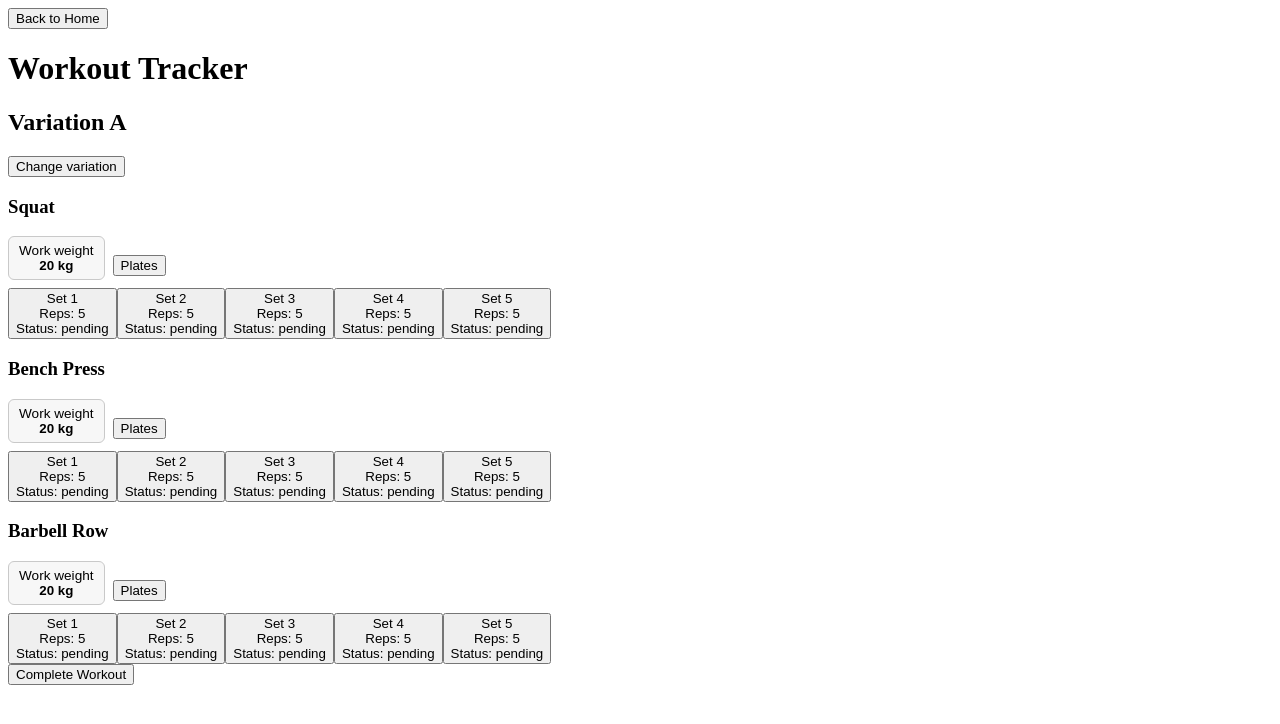
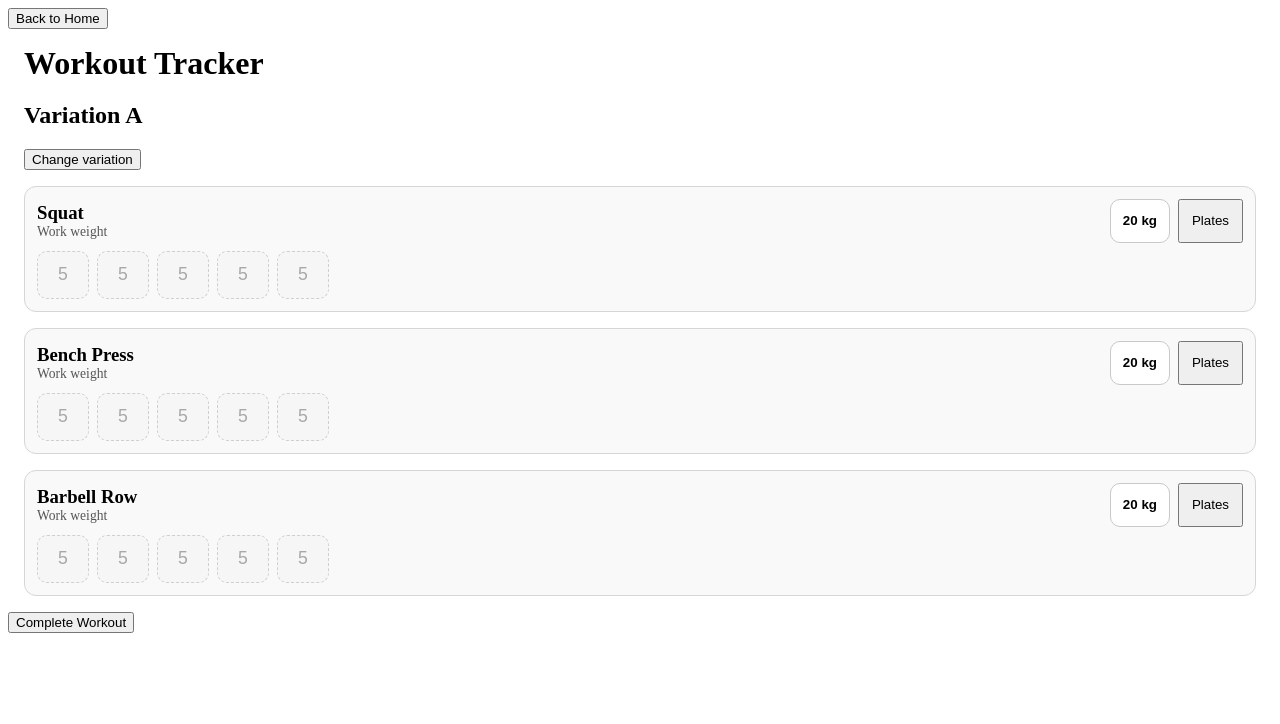
Before and after one commit to pattyde/workout-tracker, a React (Vite) app: page / in a window 1280 px wide. Both pictures are taken after a click on the button "Start New Workout". Shown: the top 724 px of the page. Built offline with nearby package versions, Linux system fonts and the light colour scheme.

Commit message:
light styling to exercise screen

```diff
--- a/src/ui/ActiveWorkoutView.tsx
+++ b/src/ui/ActiveWorkoutView.tsx
@@ -34,12 +34,21 @@ export default function ActiveWorkoutView({
   )
 
   return (
+    <div
+      style={{
+        padding: '16px',
+        display: 'flex',
+        flexDirection: 'column',
+        gap: '16px',
+      }}
+    >
       <div>
-      <h1>Workout Tracker</h1>
+        <h1 style={{ margin: 0 }}>Workout Tracker</h1>
         <VariationHeader
           currentVariation={workout.variation}
           onConfirmChange={onVariationChange}
         />
+      </div>
       {orderedExercises.map(exercise => (
         <ExerciseCard
           key={exercise.id}
@@ -127,17 +136,74 @@ function ExerciseCard({
   }
 
   return (
+    <div
+      style={{
+        border: '1px solid #d6d6d6',
+        borderRadius: '12px',
+        padding: '12px',
+        background: '#f9f9f9',
+      }}
+    >
+      <div
+        style={{
+          display: 'flex',
+          justifyContent: 'space-between',
+          alignItems: 'center',
+          gap: '12px',
+          marginBottom: '8px',
+        }}
+      >
         <div>
-      <h3>{exerciseDefinitionName}</h3>
+          <h3 style={{ margin: 0 }}>{exerciseDefinitionName}</h3>
+          <div style={{ fontSize: '0.85rem', color: '#555' }}>
+            Work weight
+          </div>
+        </div>
+        {isEditingWeight ? null : (
+          <div style={{ display: 'flex', alignItems: 'center' }}>
+            <button
+              type="button"
+              onClick={() => setIsEditingWeight(true)}
+              aria-label="Edit work weight"
+              style={{
+                padding: '8px 12px',
+                border: '1px solid #c9c9c9',
+                borderRadius: '10px',
+                background: '#ffffff',
+                minHeight: '44px',
+              }}
+            >
+              <div style={{ fontWeight: 600 }}>
+                {workWeight != null
+                  ? `${workWeight} ${unit}`
+                  : '—'}
+              </div>
+            </button>
+            <button
+              type="button"
+              onClick={() =>
+                setShowCalculator(current => !current)
+              }
+              aria-label="Toggle plate calculator"
+              style={{
+                marginLeft: '8px',
+                minHeight: '44px',
+                padding: '8px 12px',
+              }}
+            >
+              Plates
+            </button>
+          </div>
+        )}
+      </div>
       {isEditingWeight ? (
         <div
           style={{
-            display: 'inline-block',
-            padding: '6px 10px',
+            padding: '10px',
             border: '1px solid #c9c9c9',
-            borderRadius: '6px',
-            background: '#f7f7f7',
-            marginBottom: '8px',
+            borderRadius: '10px',
+            background: '#ffffff',
+            marginBottom: '12px',
           }}
         >
           <label>
@@ -176,40 +242,7 @@ function ExerciseCard({
           </div>
         </div>
       ) : (
-        <div>
-          <button
-            type="button"
-            onClick={() => setIsEditingWeight(true)}
-            aria-label="Edit work weight"
-            style={{
-              display: 'inline-block',
-              padding: '6px 10px',
-              border: '1px solid #c9c9c9',
-              borderRadius: '6px',
-              background: '#f7f7f7',
-              marginBottom: '8px',
-            }}
-          >
-            <div style={{ fontSize: '0.85rem' }}>
-              Work weight
-            </div>
-            <div style={{ fontWeight: 600 }}>
-              {workWeight != null
-                ? `${workWeight} ${unit}`
-                : '—'}
-            </div>
-          </button>
-          <button
-            type="button"
-            onClick={() =>
-              setShowCalculator(current => !current)
-            }
-            aria-label="Toggle plate calculator"
-            style={{ marginLeft: '8px' }}
-          >
-            Plates
-          </button>
-        </div>
+        <div />
       )}
       {showCalculator && (
         <PlateCalculatorPanel
@@ -220,6 +253,13 @@ function ExerciseCard({
           onClose={() => setShowCalculator(false)}
         />
       )}
+      <div
+        style={{
+          display: 'flex',
+          gap: '8px',
+          flexWrap: 'wrap',
+        }}
+      >
         {orderedSets.map((set, index) => (
           <SetRow
             key={set.id}
@@ -230,6 +270,7 @@ function ExerciseCard({
             onTap={() => onSetTap(set.id)}
           />
         ))}
+      </div>
     </div>
   )
 }
@@ -253,12 +294,37 @@ function SetRow({
     status === 'pending'
       ? targetReps
       : actualReps ?? targetReps
+  const isPending = status === 'pending'
 
   return (
-    <button type="button" onClick={onTap}>
-      <div>Set {index + 1}</div>
-      <div>Reps: {repsDisplay}</div>
-      <div>Status: {status}</div>
+    <button
+      type="button"
+      onClick={onTap}
+      style={{
+        display: 'flex',
+        alignItems: 'center',
+        justifyContent: 'center',
+        padding: '10px 12px',
+        borderRadius: '10px',
+        border: isPending
+          ? '1px dashed #cfcfcf'
+          : '1px solid #e2e2e2',
+        background: isPending ? '#f6f6f6' : '#ffffff',
+        minHeight: '48px',
+        minWidth: '52px',
+      }}
+      aria-label={`Set ${index + 1}`}
+    >
+      <div
+        style={{
+          fontSize: '1.1rem',
+          fontWeight: isPending ? 500 : 700,
+          color: isPending ? '#888' : '#111',
+          opacity: isPending ? 0.7 : 1,
+        }}
+      >
+        {repsDisplay}
+      </div>
     </button>
   )
 }
@@ -390,6 +456,8 @@ function PlateCalculatorPanel({
         border: '1px solid #d4d4d4',
         padding: '10px',
         marginBottom: '12px',
+        borderRadius: '10px',
+        background: '#ffffff',
       }}
     >
       <div>
```
Also changed, not shown: 1 other file (tests, documents, lock files or other folders). Lines whose indentation alone changed are shown as unchanged.
